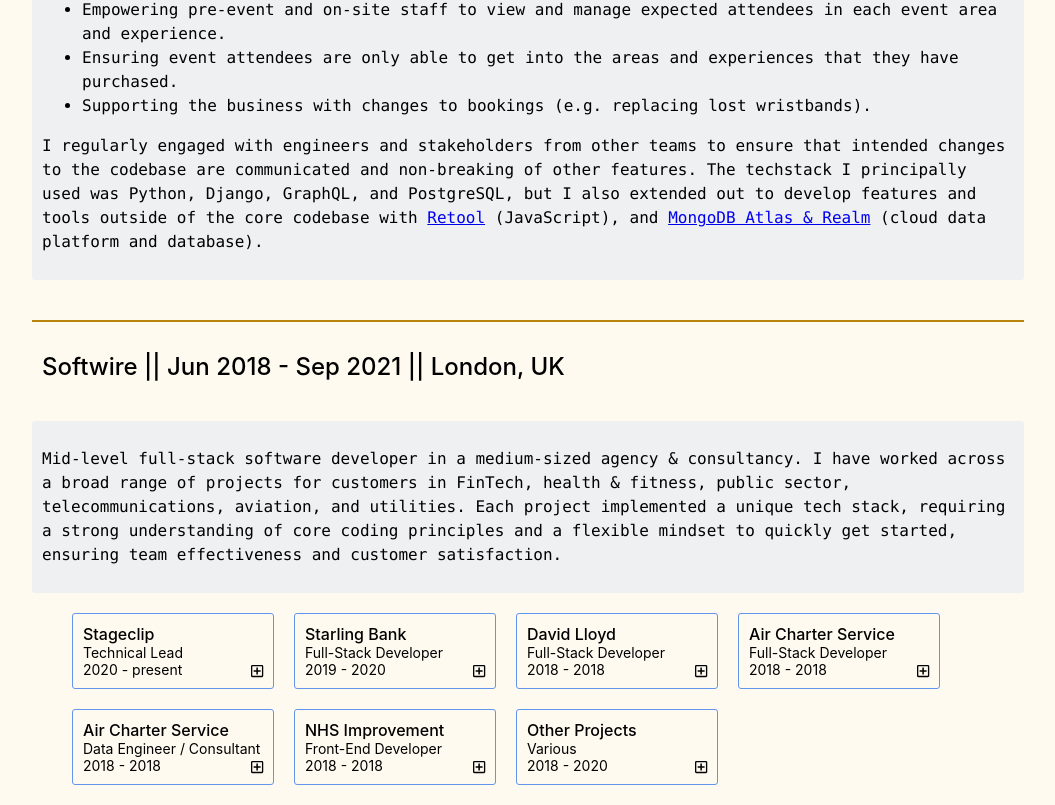
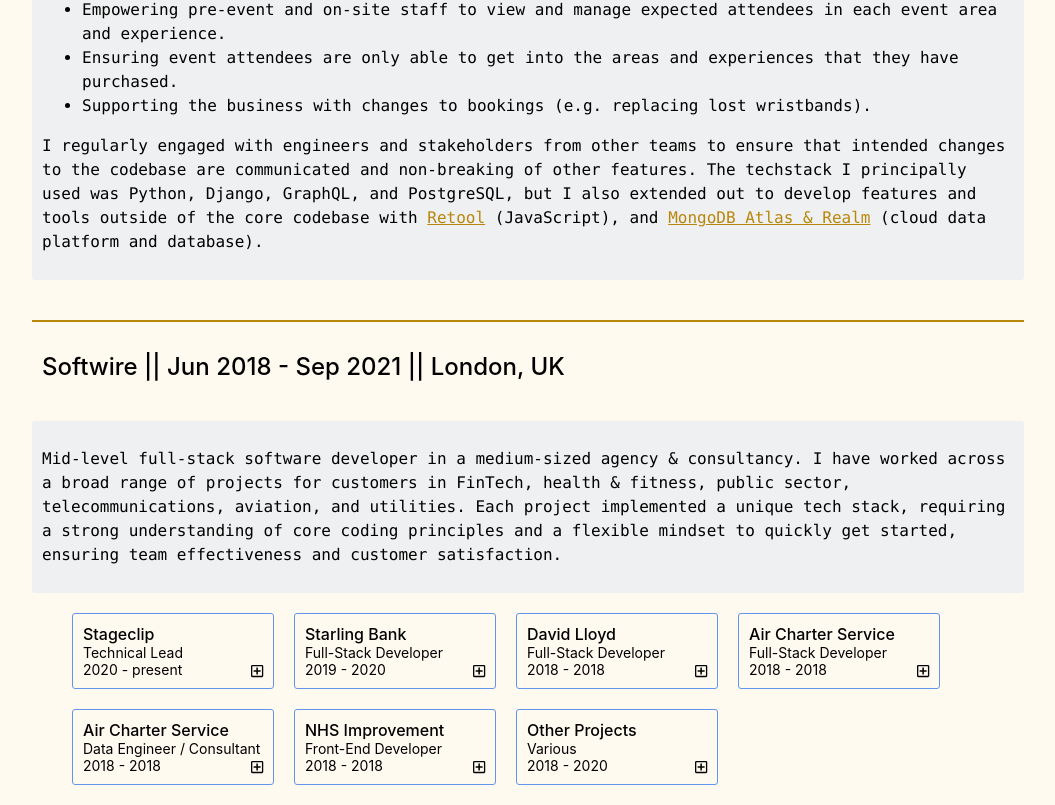
Before and after one commit to julesnuggy/cv, a React (Create React App) app: page /#/theme/coding in a window 1280 px wide. Shown: the part 1175-1980 px from the top of the page, without its empty margins (112-1167 px from the left). Built offline with nearby package versions, Linux system fonts and the light colour scheme.

Commit message:
Improve how links are opened

```diff
--- /dev/null
+++ b/src/components/LinkRenderer.tsx
@@ -0,0 +1,11 @@
+import React from 'react';
+
+type LinkRendererProps = {
+  href: string;
+  children: React.ReactChildren;
+}
+const LinkRenderer = ({ href, children }: LinkRendererProps) => {
+  return <a href={href} target="_blank" rel="noopener noreferrer">{children}</a>
+}
+
+export default LinkRenderer;
--- a/src/components/coding-theme/Experience.tsx
+++ b/src/components/coding-theme/Experience.tsx
@@ -4,7 +4,9 @@
 
 import Project from './Project';
 import ProjectPopup from './ProjectPopup';
+import LinkRenderer from '../LinkRenderer';
 import { ExperienceData } from '../../data/experienceData';
+
 import '../../styles/coding-theme/experience.scss';
 import '../../App.scss';
 
@@ -64,7 +66,7 @@
       <div className="experience-title">
         {data.employer} || {data.from} - {data.to} || {data.location}
       </div>
-      <ReactMarkdown className="code-block" source={data.summary} />
+      <ReactMarkdown className="code-block" source={data.summary} renderers={{link: LinkRenderer}} />
       <ExperienceProjects
         data={data}
         expandedProjects={expandedProjects}
--- a/src/components/ff-theme/SectionExperience.tsx
+++ b/src/components/ff-theme/SectionExperience.tsx
@@ -2,8 +2,10 @@
 import ReactMarkdown from 'react-markdown';
 
 import Section from './Section';
+import LinkRenderer from '../LinkRenderer';
+import { EXPERIENCE_AVATARS } from '../constants';
+
 import '../../styles/ff-theme/sectionExperience.scss';
-import { EXPERIENCE_AVATARS } from '../constants';
 
 type TitleValueData = {
   title: string;
@@ -60,7 +62,7 @@
       {experience_data.map((data, idx) => (
         <div className="experience-data" key={`${data.title}-${idx}`}>
           <Section title={data.title}>
-            <ReactMarkdown className="data-description" source={data.description} />
+            <ReactMarkdown className="data-description" source={data.description} renderers={{link: LinkRenderer}}/>
             <TechStack techStack={data.techStack} />
           </Section>
         </div>
--- a/src/styles/global.scss
+++ b/src/styles/global.scss
@@ -111,3 +111,7 @@
     }
   }
 }
+
+a {
+  color: darkgoldenrod;
+}
```
